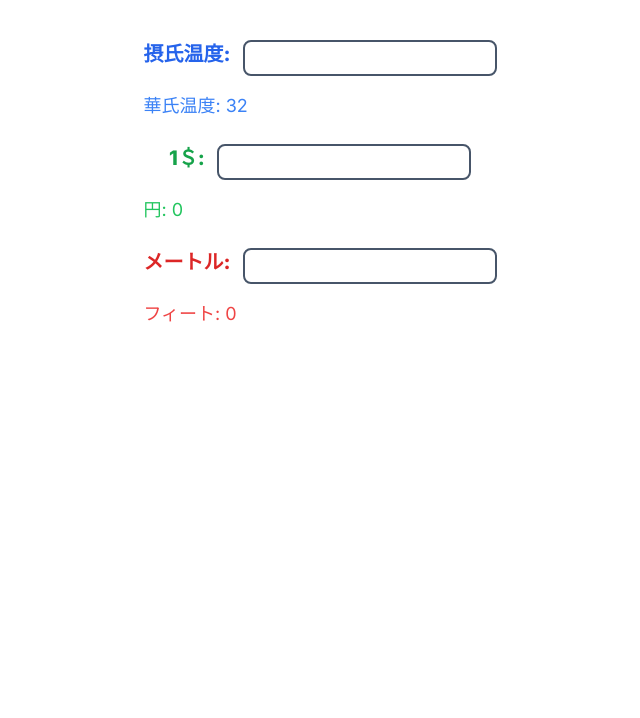
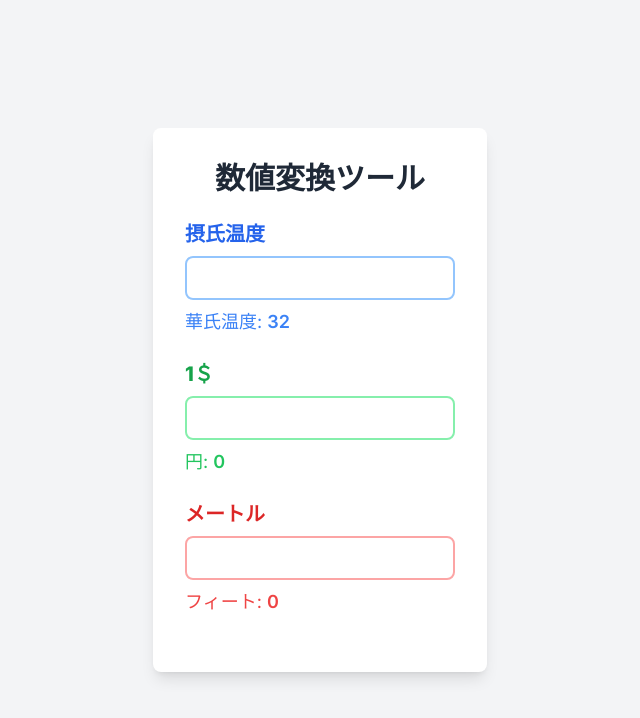
Before and after one commit to Kroro1208/beginners-projects, a Next.js app: page /convert-number in a window 1280 px wide. Shown: the top 718 px of the page, without its empty margins (320-960 px from the left). Built offline with nearby package versions, Linux system fonts and the light colour scheme.

Commit message:
スタイリングおしゃれにした

```diff
--- a/app/(main)/convert-number/page.tsx
+++ b/app/(main)/convert-number/page.tsx
@@ -1,5 +1,5 @@
 "use client";
-import { NextPage } from "next"
+import { NextPage } from "next";
 import { ConvertNumberHook } from "./customHook";
 
 const ConvertNumber: NextPage = () => {
@@ -16,37 +16,38 @@ const ConvertNumber: NextPage = () => {
     } = ConvertNumberHook();
 
     return (
-        <div className='flex flex-col justify-center items-center mx-auto mt-10 max-w-xl'>
-            <div>
-                <div className='flex gap-3 justify-center'>
-                    <label htmlFor="celsius" className="text-xl font-extrabold text-blue-600">摂氏温度: </label>
+        <div className='flex flex-col justify-center items-center min-h-screen bg-gray-100 py-10'>
+            <div className='bg-white p-8 shadow-lg rounded-lg'>
+                <h1 className="text-3xl font-bold mb-6 text-center text-gray-800">数値変換ツール</h1>
+                <div className='mb-6'>
+                    <label htmlFor="celsius" className="block text-xl font-extrabold text-blue-600 mb-2">摂氏温度</label>
                     <input
                         onChange={handleTemperatureChange}
                         type="number" id="celsius"
-                        className='text-center px-2 py-1 mb-4 border-2 border-slate-600 rounded-lg' />
+                        className='w-full text-center px-4 py-2 mb-2 border-2 border-blue-300 rounded-lg focus:outline-none focus:ring-2 focus:ring-blue-500' />
+                    <p className="text-lg text-blue-500">華氏温度: <span className="font-semibold">{convertCtoF(temperature)}</span></p>
                 </div>
-                <p className="text-lg text-blue-500">華氏温度: {convertCtoF(temperature)}</p>
 
-                <div className='flex gap-3 justify-center mt-6'>
-                    <label htmlFor="dollar" className="text-xl font-extrabold text-green-600">1＄: </label>
+                <div className='mb-6'>
+                    <label htmlFor="dollar" className="block text-xl font-extrabold text-green-600 mb-2">1＄</label>
                     <input
                         onChange={handleDollarChange}
                         type="number" id="dollar"
-                        className='text-center px-2 py-1 mb-4 border-2 border-slate-600 rounded-lg' />
+                        className='w-full text-center px-4 py-2 mb-2 border-2 border-green-300 rounded-lg focus:outline-none focus:ring-2 focus:ring-green-500' />
+                    <p className="text-lg text-green-500">円: <span className="font-semibold">{convertDollarToYen(dollar)}</span></p>
                 </div>
-                <p className="text-lg text-green-500">円: {convertDollarToYen(dollar)}</p>
 
-                <div className='flex gap-3 justify-center mt-6'>
-                    <label htmlFor="meter" className="text-xl font-extrabold text-red-600">メートル: </label>
+                <div className='mb-6'>
+                    <label htmlFor="meter" className="block text-xl font-extrabold text-red-600 mb-2">メートル</label>
                     <input
                         onChange={handleMeterChange}
                         type="number" id="meter"
-                        className='text-center px-2 py-1 mb-4 border-2 border-slate-600 rounded-lg' />
+                        className='w-full text-center px-4 py-2 mb-2 border-2 border-red-300 rounded-lg focus:outline-none focus:ring-2 focus:ring-red-500' />
+                    <p className="text-lg text-red-500">フィート: <span className="font-semibold">{convertMeterToFeet(meter)}</span></p>
                 </div>
-                <p className="text-lg text-red-500">フィート: {convertMeterToFeet(meter)}</p>
             </div>
         </div>
-    )
+    );
 }
 
-export default ConvertNumber
+export default ConvertNumber;
```
